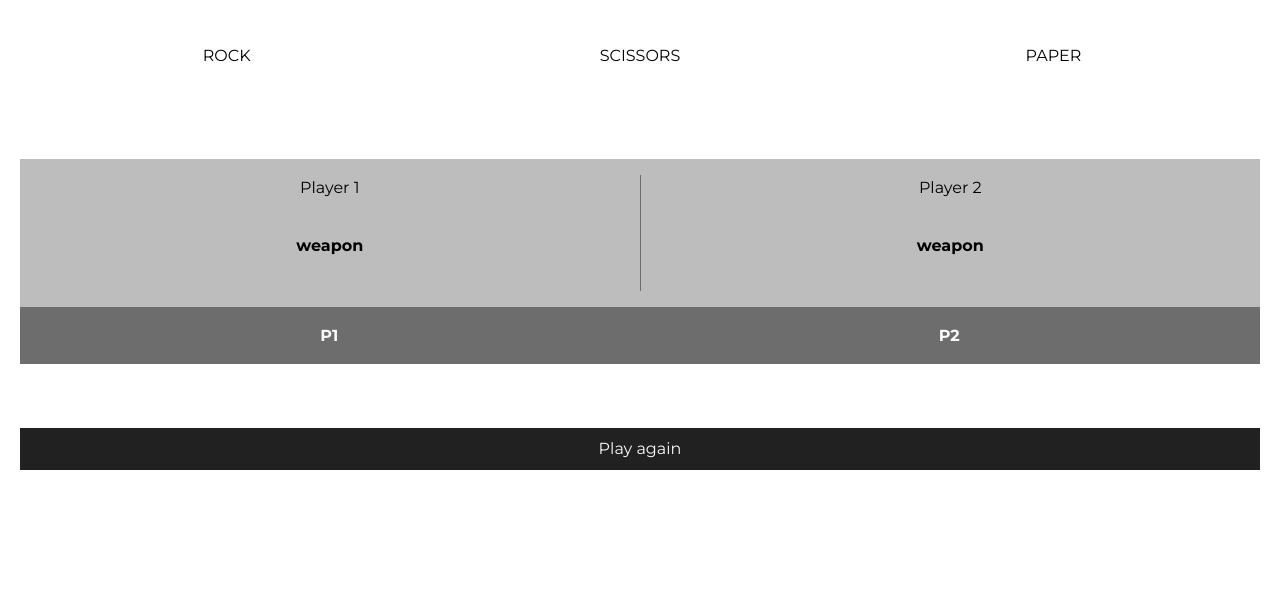
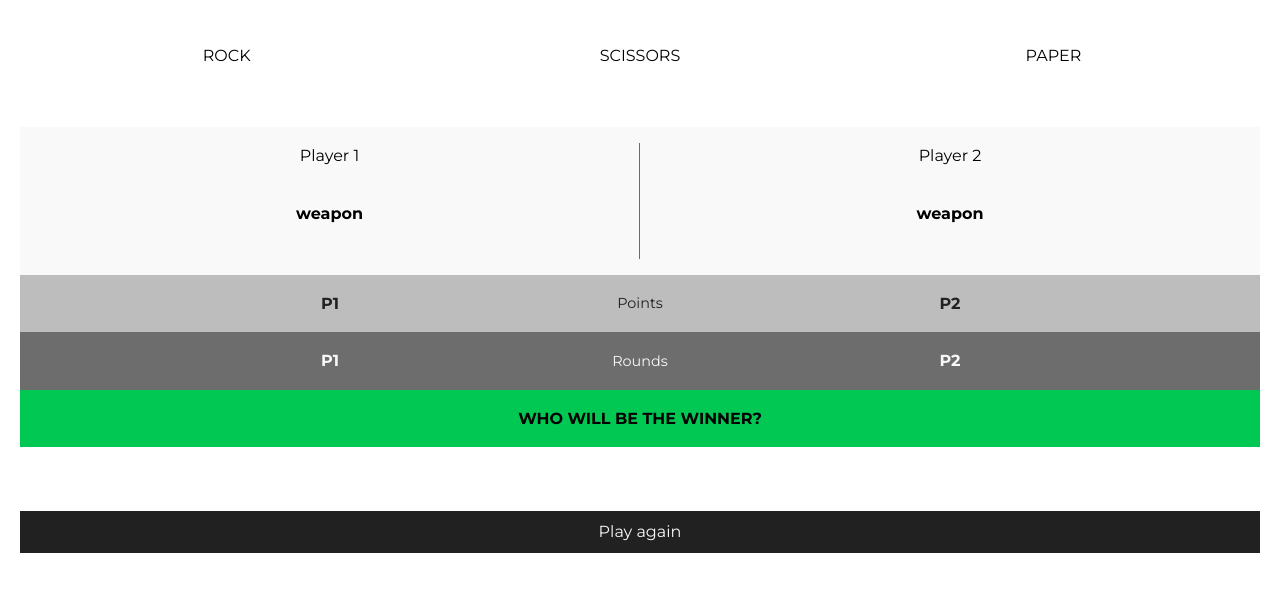
Before and after one commit to wojciechowski-piotr/rock-paper-scissors, a website: page index.html in a window 1280 px wide. Shown: the part 75-666 px from the top of the page. Drawn offline with Linux system fonts and the light colour scheme.

Commit message:
added displayResult function and html view

```diff
--- a/index.html
+++ b/index.html
@@ -35,6 +35,13 @@
                 <div class="result__p1">P1</div>
                 <div class="result__p2">P2</div>
             </div>
+            <div class="rounds">
+                <div class="rounds__p1">P1</div>
+                <div class="rounds__p2">P2</div>
+            </div>
+            <div class="winner">
+                Who will be the winner?
+            </div>
         </div>
 
         <div class="play-again">
--- a/src/js/game.js
+++ b/src/js/game.js
@@ -48,14 +48,26 @@ class Game {
             console.log(`End round ${this.rounds}`);
         }
     }
-    roundCounter() {
-        /* if (this.rounds === this.roundsLimit) {
-            console.log('Game over');
-        } */
+    /* roundCounter() {
+
+    } */
+    displayResult() {
+        const p1PointsDisplay = document.querySelector('.result__p1');
+        const p2PointsDisplay = document.querySelector('.result__p2');
+        const p1RoundsDisplay = document.querySelector('.rounds__p1');
+        const p2RoundsDisplay = document.querySelector('.rounds__p2');
+
+        const winnerDisplay = document.querySelector('.winner');
+
+        p1PointsDisplay.innerHTML = this.p1Points;
+        p2PointsDisplay.innerHTML = this.p2Points;
+        p1RoundsDisplay.innerHTML = this.p1Rounds;
+        p2RoundsDisplay.innerHTML = this.p2Rounds;
+
         if (this.p1Rounds === this.roundsLimit) {
-            console.log('GAME OVER -- PLAYER1 WIN');
+            winnerDisplay.innerHTML = 'Player 1 win!!!';
         } else if (this.p2Rounds === this.roundsLimit) {
-            console.log('GAME OVER -- PLAYER2 WIN');
+            winnerDisplay.innerHTML = 'Player 2 win!!!';
         }
     }
 }
@@ -78,7 +90,8 @@ function chooseWeapon() {
             aiGenerate();
             this.compareWeapons();
             this.pointCounter();
-            this.roundCounter();
+            // this.roundCounter();
+            this.displayResult();
         });
     });
 }
--- a/src/js/index.js
+++ b/src/js/index.js
@@ -6,7 +6,6 @@ game.startGame();
 
 /*
 
-1. przeniesc funkcje do HTML;
 2. play again;
 3. nowa gra - formularz;
 4. game over - modal box z wynikami;
--- a/src/scss/style.scss
+++ b/src/scss/style.scss
@@ -26,7 +26,8 @@ h1 {
 }
 
 .weapon-select {
-    margin-bottom: 4rem;
+    margin-bottom: 2rem;
+
     form {
         display: grid;
         grid-template-columns: repeat(3, 1fr);
@@ -60,17 +61,22 @@ h1 {
     }
 }
 
-.show-weapon, .show-result > .result {
+.show-weapon,
+.show-result>.result,
+.rounds {
     display: grid;
-    grid-template-columns: repeat(2, auto);
+    grid-template-columns: repeat(2, 1fr);
     padding: 1rem 0;
-    background-color: $gray;
+    background-color: $light-gray;
 
-    .player1, .player2 {
+    .player1,
+    .player2 {
         border-right: 1px solid $dark-gray;
+
         &:last-child {
             border-right: none;
         }
+
         &__weapon-value {
             display: block;
             margin: 2rem 0;
@@ -80,21 +86,59 @@ h1 {
 }
 
 .show-result {
+
+    .result,
+    .rounds {
+        font-weight: 700;
+        position: relative;
+
+        &::before {
+            content: '';
+            position: absolute;
+            width: 100%;
+            font-weight: 300;
+            font-size: 0.9rem;
+            text-align: center;
+            padding: 1.1rem 0;
+        }
+    }
+
     .result {
+        background-color: $gray;
+        color: $primary-text-color;
+
+        &::before {
+            content: 'Points';
+        }
+    }
+
+    .rounds {
         background-color: $dark-gray;
-        font-weight: 700;
         color: $light-gray;
+
+        &::before {
+            content: 'Rounds';
+        }
     }
+}
+
+.winner {
+    background-color: $secondary-color;
+    padding: 1rem 0;
+    font-weight: 700;
+    text-transform: uppercase;
 }
 
 .play-again {
     margin-top: 4rem;
+
     &__btn {
         display: block;
         background-color: $primary-text-color;
         padding: 0.5rem 0;
         color: $light-gray;
         text-decoration: none;
+
         &:hover {
             background-color: red;
         }
```
Also changed, not shown: dist/css/style.min.css.
